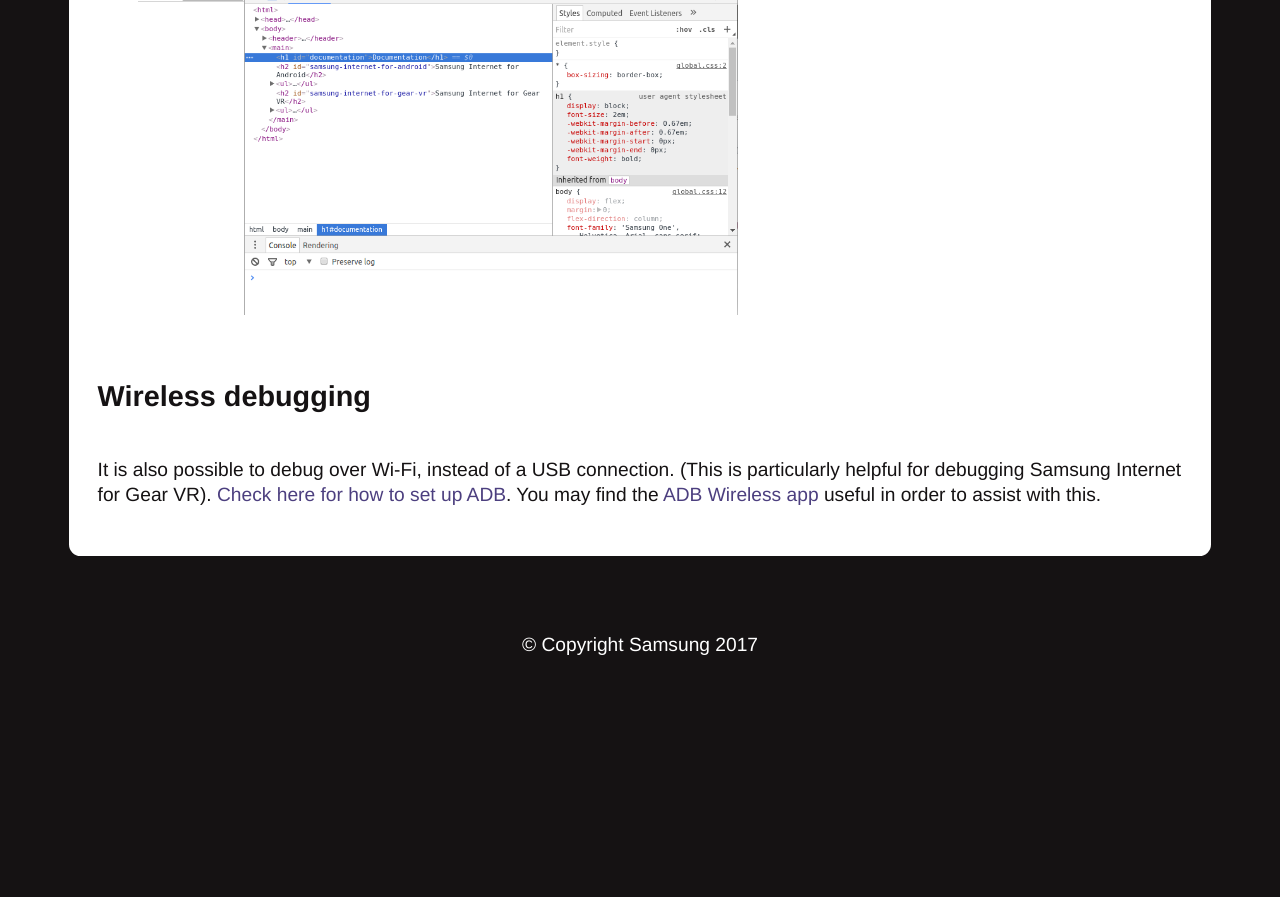
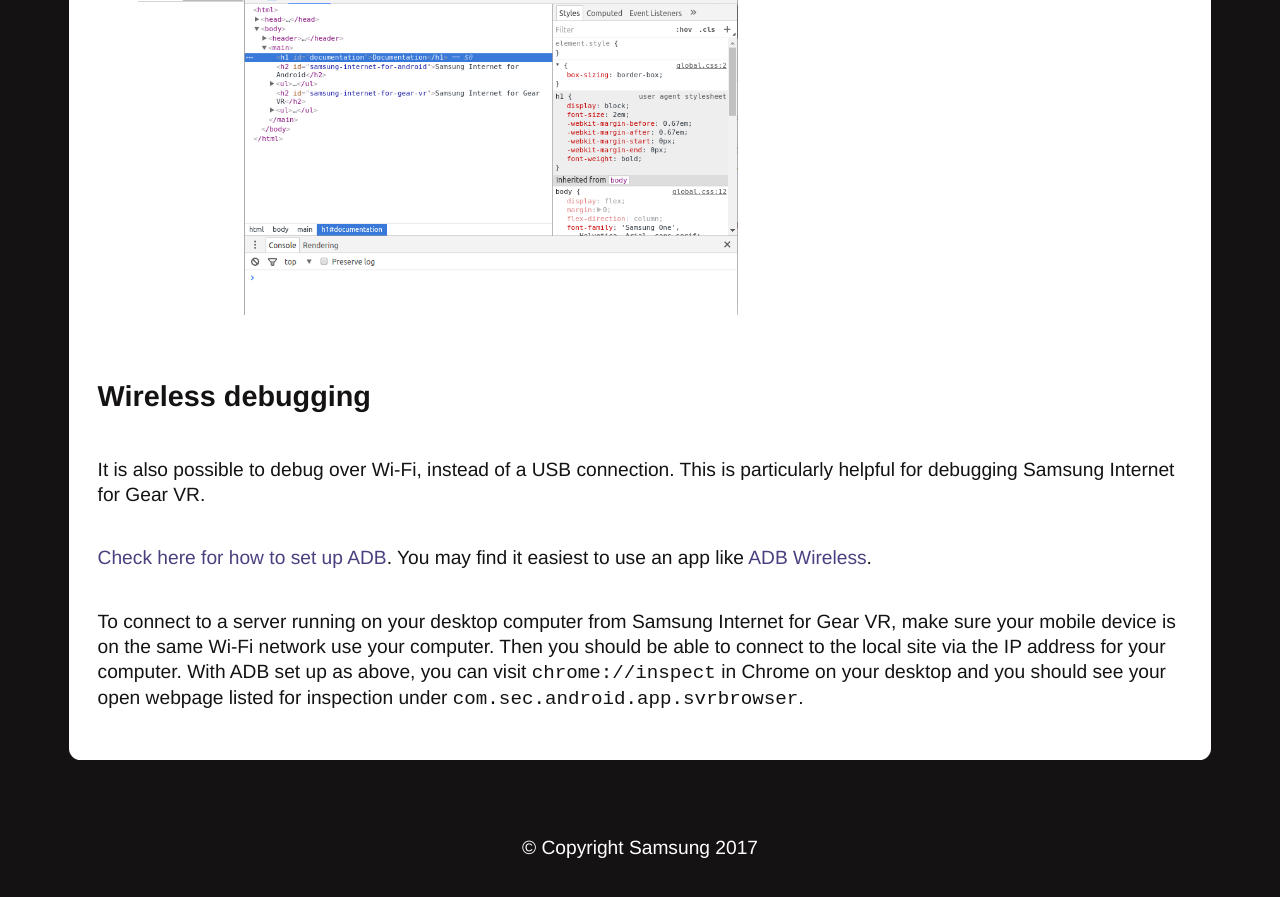
Before and after one commit to SamsungInternet/homepage-archive, a Jekyll site: the page built from docs/remote-debugging.md, in a window 1280 px wide and 900 px high, scrolled down 2182 px. Shown: the top 897 px of the window. Built offline with Jekyll 4.4.1, drawn with Linux system fonts in a browser that asks for light colours; before the commit the page ends 2878 px from its top, so only the background shows below that.

Commit message:
Update remote-debugging.md

```diff
--- a/docs/remote-debugging.md
+++ b/docs/remote-debugging.md
@@ -54,7 +54,10 @@
 
 ## Wireless debugging
 
-It is also possible to debug over Wi-Fi, instead of a USB connection. (This is particularly helpful for
-debugging Samsung Internet for Gear VR). [Check here for how to set up ADB](https://developer.android.com/studio/command-line/adb.html#wireless).
-You may find the [ADB Wireless app](https://play.google.com/store/apps/details?id=za.co.henry.hsu.adbwirelessbyhenry&hl=en_GB)
-useful in order to assist with this.
+It is also possible to debug over Wi-Fi, instead of a USB connection. This is particularly helpful for
+debugging Samsung Internet for Gear VR.
+
+[Check here for how to set up ADB](https://developer.android.com/studio/command-line/adb.html#wireless).
+You may find it easiest to use an app like [ADB Wireless](https://play.google.com/store/apps/details?id=za.co.henry.hsu.adbwirelessbyhenry&hl=en_GB).
+
+To connect to a server running on your desktop computer from Samsung Internet for Gear VR, make sure your mobile device is on the same Wi-Fi network use your computer. Then you should be able to connect to the local site via the IP address for your computer. With ADB set up as above, you can visit `chrome://inspect` in Chrome on your desktop and you should see your open webpage listed for inspection under `com.sec.android.app.svrbrowser`.
```
